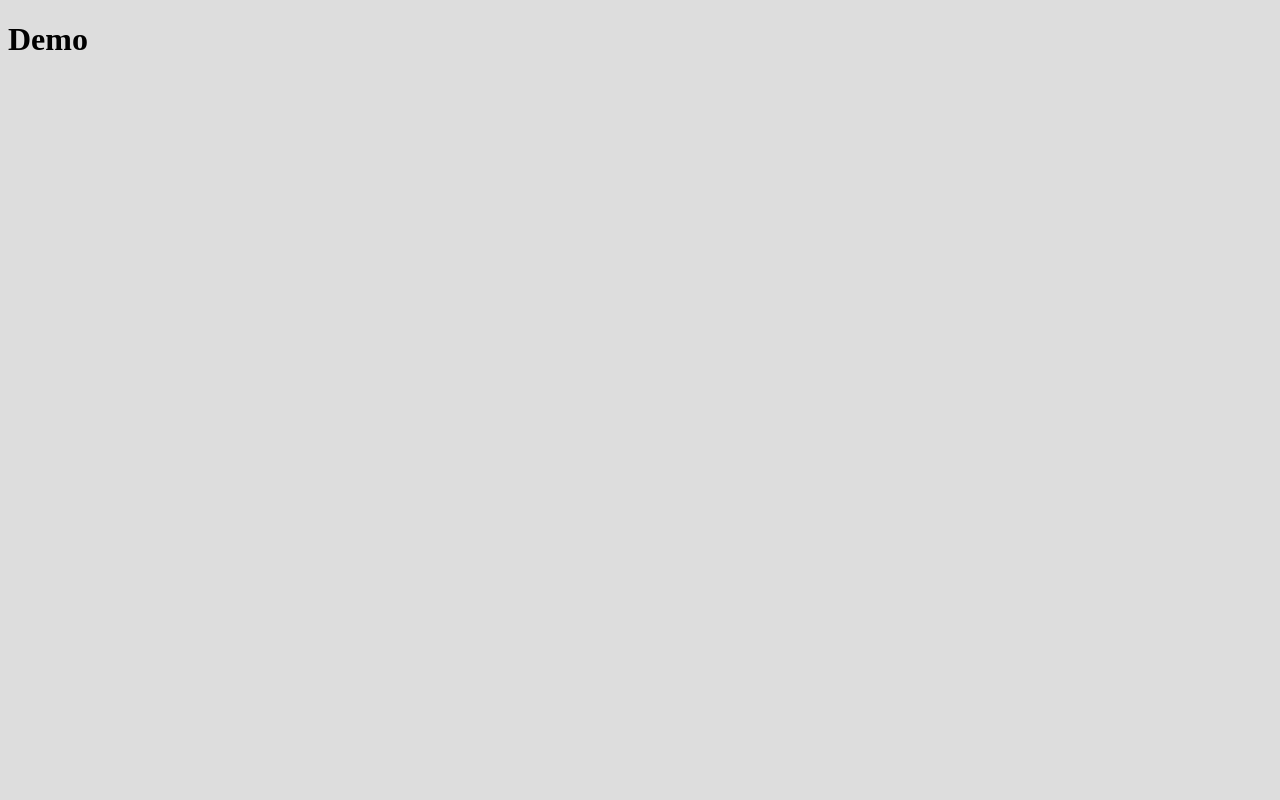
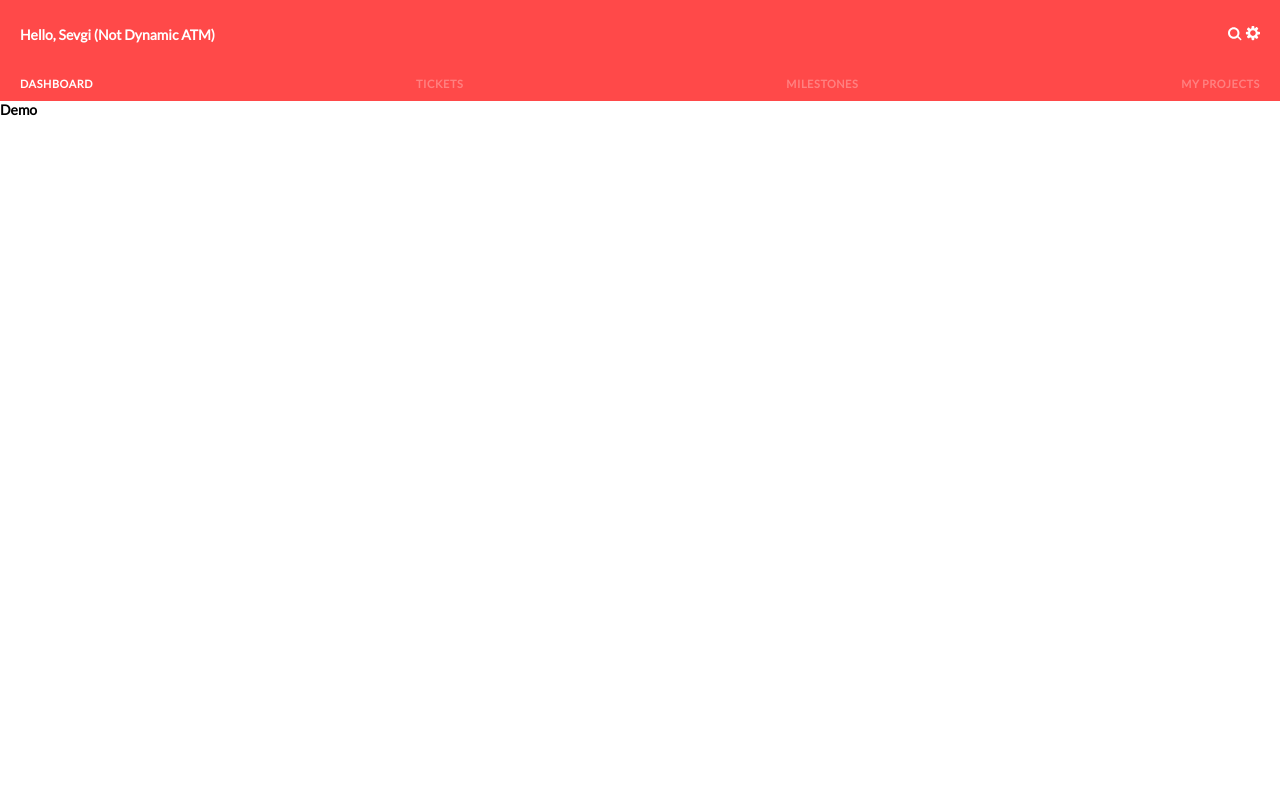
Before and after one commit to Hipo/codebase-ultra, a Django app: page / in a window 1280 px wide. Before the commit the page is almost empty. Run offline with Django 3.2, Linux system fonts and the light colour scheme; parts of the project's set-up code (start-up, migrations or seed data) failed here and were passed over.

Commit message:
Add header

```diff
--- a/ticketbase/codebase/static/codebase/css/main.css
+++ b/ticketbase/codebase/static/codebase/css/main.css
@@ -1,3 +1,80 @@
+* {
+  display: block;
+  box-sizing: border-box;
+
+  margin: 0;
+  padding: 0;
+
+  font-family: Lato, sans-serif;
+  font-style: normal;
+  font-weight: 600;
+  font-size: 14px;
+  line-height: 17px;
+}
+
 body {
-  background-color: #ddd
+  width: 100vw;
+  height: 100vh;
 }
+
+a {
+  color: inherit;
+  text-decoration: none;
+}
+
+.page-header {
+  background-color: #ff4949;
+  color: #ffffff;
+
+  padding: 26px 20px 10px;
+}
+
+.header-title {
+  font-family: Lato;
+  font-style: normal;
+  font-weight: 600;
+  font-size: 14px;
+  line-height: 17px;
+}
+
+.top-line {
+  display: flex;
+  justify-content: space-between;
+}
+
+.main-navigation {
+  text-align: center;
+
+  padding-top: 30px;
+}
+
+.main-navigation-item-list {
+  display: flex;
+  justify-content: space-between;
+}
+
+.main-navigation-item a {
+  display: inline-block;
+
+  font-family: Lato;
+  font-style: normal;
+  font-weight: bold;
+  font-size: 11px;
+  line-height: 13px;
+  letter-spacing: 0.05em;
+
+  opacity: 0.3;
+}
+
+.main-navigation-item.active a {
+  opacity: unset;
+}
+
+button {
+  border: none;
+  background-color: transparent;
+}
+
+.header-button {
+  display: inline-block;
+}
--- a/ticketbase/codebase/templates/codebase/base.html
+++ b/ticketbase/codebase/templates/codebase/base.html
@@ -17,9 +17,45 @@
     />
     <link rel="icon" href="{% static 'codebase/favicons/favicon.ico' %}" />
     <link rel="stylesheet" href="{% static 'codebase/css/main.css' %}" />
+
+    <!-- Fonts-->
+    <link
+      rel="stylesheet"
+      href="https://fonts.googleapis.com/css?family=Lato&display=swap"
+    />
   </head>
 
   <body>
-    {% block content %} {% endblock %}
+    <header class="page-header">
+      <div class="top-line">
+        <h1 class="header-title">Hello, Sevgi (Not Dynamic ATM)</h1>
+        <div class="buttons">
+          <button class="header-button">
+            <img
+              src="{% static 'codebase/icons/magnify-glass.svg' %}"
+              alt="Search icon"
+            />
+          </button>
+          <button class="header-button">
+            <img
+              src="{% static 'codebase/icons/settings.svg' %}"
+              alt="Settings icon"
+            />
+          </button>
+        </div>
+      </div>
+      <nav class="main-navigation">
+        <ul class="main-navigation-item-list">
+          <li class="main-navigation-item active"><a href="#">DASHBOARD</a></li>
+          <li class="main-navigation-item"><a href="#">TICKETS</a></li>
+          <li class="main-navigation-item"><a href="#">MILESTONES</a></li>
+          <li class="main-navigation-item"><a href="#">MY PROJECTS</a></li>
+        </ul>
+      </nav>
+    </header>
+
+    <div class="content">
+      {% block content %} {% endblock %}
+    </div>
   </body>
 </html>
--- a/ticketbase/codebase/templates/codebase/ticket.html
+++ b/ticketbase/codebase/templates/codebase/ticket.html
@@ -2,7 +2,7 @@
 
 {% block content %}
 
-  <h3>{{ ticket.ticket_id }}: {{ ticket.summary }}</h3>
+<h2>{{ ticket.ticket_id }}: {{ ticket.summary }}</h2>
 
 <ul>
   {% for note in ticket.ticketnote_set.all %}
```
Also changed, not shown: ticketbase/codebase/static/codebase/icons/magnify-glass.svg (added), ticketbase/codebase/static/codebase/icons/settings.svg (added). Lines whose indentation alone changed are shown as unchanged.
